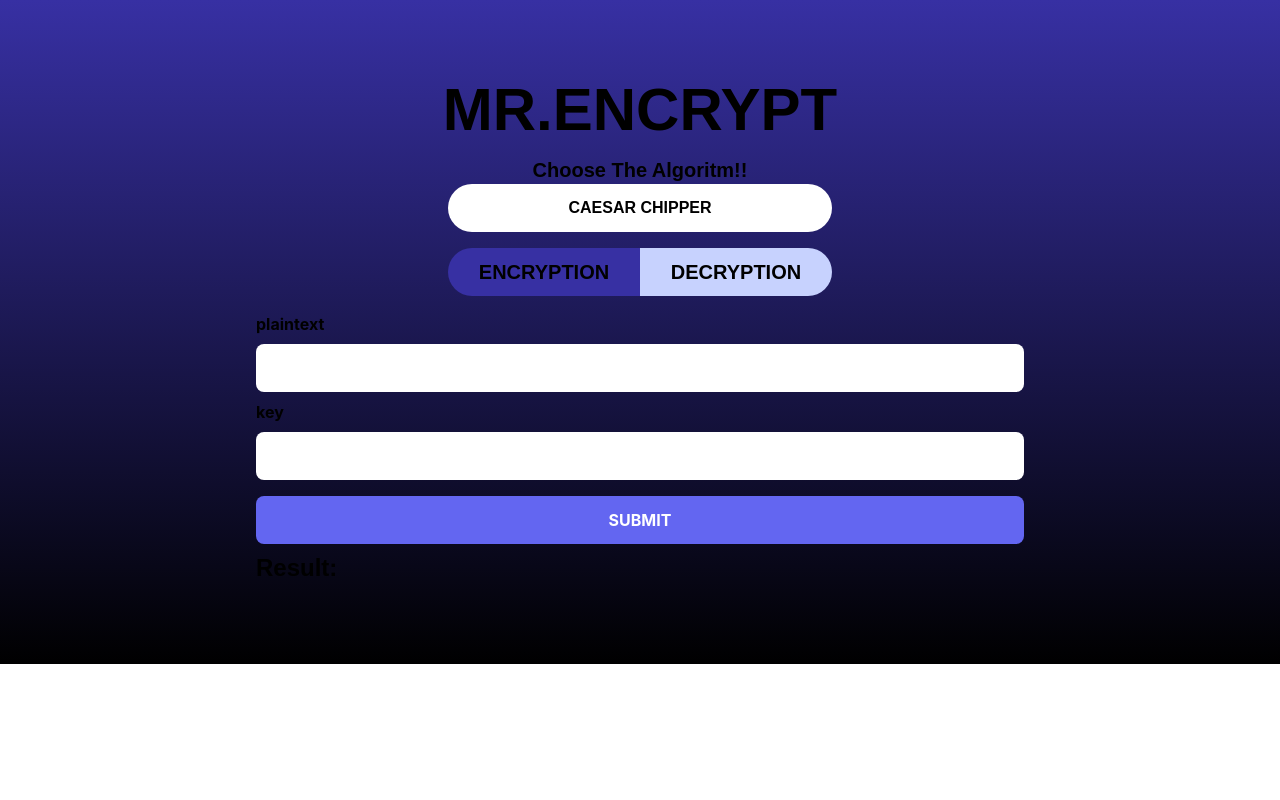
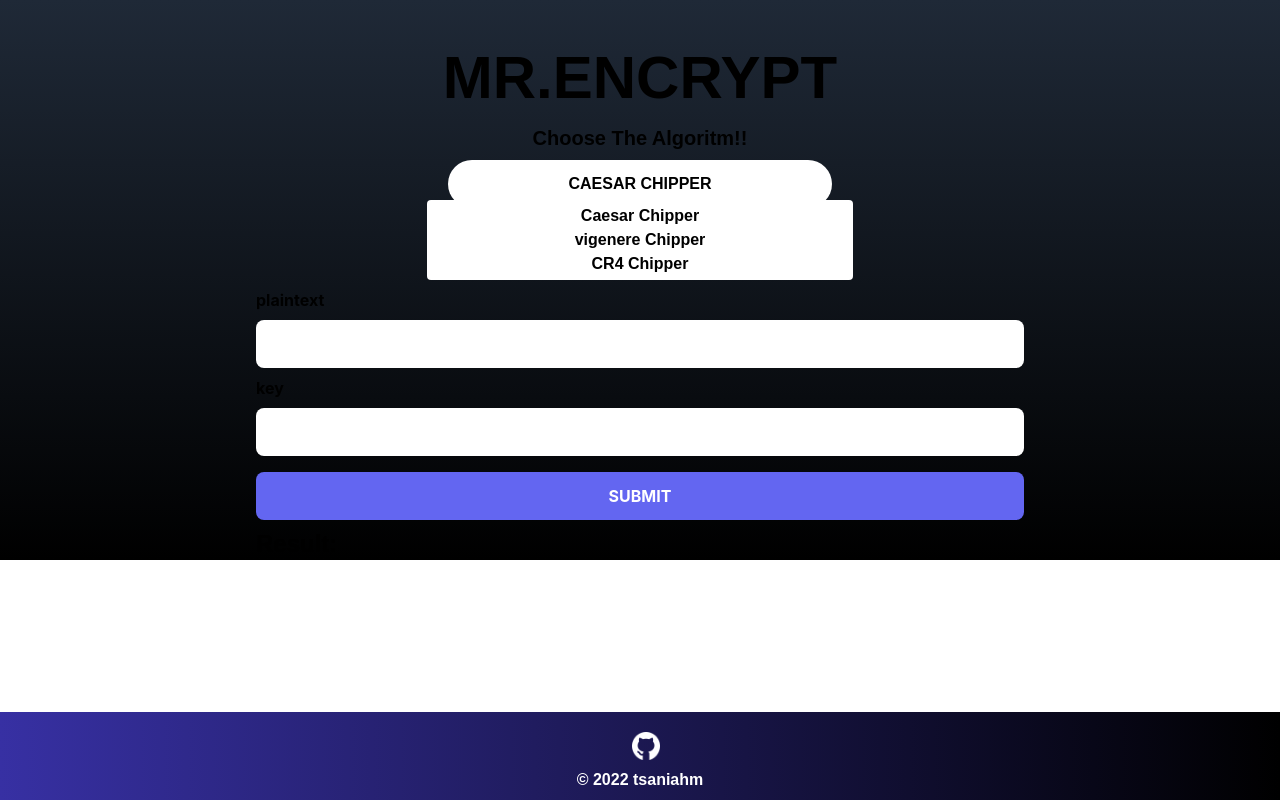
Before and after one commit to tsaniahm/next-encryt, a Next.js app: page / in a window 1280 px wide. Both pictures are taken after a click on the element "CAESAR CHIPPER". Built offline with nearby package versions, Linux system fonts and the light colour scheme.

Commit message:
improve some UI and add logic

```diff
--- /dev/null
+++ b/components/Layout/Layout.js
@@ -0,0 +1,10 @@
+import Footer from "../molecules/Footer/Footer";
+
+export default function Layout({ children }) {
+    return (
+      <>
+        <main>{children}</main>
+        <Footer />
+      </>
+    )
+  }
--- a/components/atoms/text/Paragraph.js
+++ b/components/atoms/text/Paragraph.js
@@ -0,0 +1,49 @@
+import clsx from "clsx";
+
+const P = ({ size, fontWeight, transform, color, children }) => {
+    const sizingClass = clsx({
+        'text-6xl': size === '3xl',
+        'text-5xl': size === '2xl',
+        'text-4xl': size === 'xl',
+        'text-3xl': size === 'lg',
+        'text-2xl': !size || size === 'md',
+        'text-xl': size === 'sm',
+        'text-base': size === 'xs',
+    });
+
+    const fontWeightClass = clsx({
+        'font-bold': fontWeight === 'bold',
+        'font-semibold': fontWeight === 'semibold',
+        'font-medium': !fontWeight || fontWeight === 'normal'
+    })
+
+    const transformClass = clsx({
+        'uppercase': transform === 'uppercase',
+        'lowercase': transform === 'lowercase',
+        'normal-case': !transform || transform === 'normal'
+    })
+
+    const colorClass = clsx({
+        'text-black': color === 'black',
+        'text-white': color === 'white'
+    })
+
+    const baseClass = ' font-poppins font-semibold';
+    const headingClass = `${baseClass} ${sizingClass} ${fontWeightClass} ${transformClass} ${colorClass}`;
+
+    switch (size) {
+        case 'xl':
+            return <p className={headingClass}>{children}</p>;
+        case 'lg':
+            return <p className={headingClass}>{children}</p>;
+        case 'sm':
+            return <p className={headingClass}>{children}</p>;
+        case 'xs':
+            return <p className={headingClass}>{children}</p>;
+
+        default:
+            return <p className={headingClass}>{children}</p>;
+    }
+};
+
+export default P;
--- a/components/atoms/textfield/Input.js
+++ b/components/atoms/textfield/Input.js
@@ -5,7 +5,6 @@ const TextField = ({
     label,
     value,
     placeholder,
-    isRequired = true || false
 }) => (
     <>
         <label htmlFor="input" className="text-base font-bold">{label}</label>
@@ -13,7 +12,6 @@ const TextField = ({
             id="input"
             type={type}
             className="w-full h-12 px-2 my-2 text-black bg-white rounded-lg"
-            isRequired={isRequired}
             onChange={onChange}
             value={value}
             placeholder={placeholder}
--- /dev/null
+++ b/components/molecules/Footer/Footer.js
@@ -0,0 +1,17 @@
+import Image from 'next/image'
+import Heading from "../../atoms/text/Heading"
+
+const Footer = () => {
+    return(
+        <div className="absolute bottom-0 flex flex-col items-center justify-center w-full py-2 h-18 bg-gradient-to-r from-indigo-800 to-black">
+            <div className="flex items-center justify-center w-full h-full">
+                <div className="w-8 h-8 mx-1 mt-3 mb-1">
+                <Image src="/Images/github.png" alt="copy img" width="28" height="28" className="mx-2" />
+                </div>
+            </div>
+            <Heading size="xs" fontWeight="bold" color="white">&#169; 2022 tsaniahm</Heading>
+        </div>
+    )
+}
+
+export default Footer
--- a/components/organism/specificButton/EncryptDecryptButton.js
+++ b/components/organism/specificButton/EncryptDecryptButton.js
@@ -12,10 +12,10 @@ const EncryptDecryptButton = ({type, setType}) => {
 
     return (
         <div className="flex flex-row w-full h-12 my-4 md:w-8/12 xl:w-6/12">
-            <div onClick={handleSetEncrypt} className={`cursor-pointer flex items-center justify-center w-full h-full rounded-l-full ${type === 'encryption' ? 'bg-indigo-800' : 'bg-indigo-200'}`}>
+            <div onClick={handleSetEncrypt} className={`cursor-pointer flex items-center justify-center hover:bg-gray-800 w-full h-full  rounded-l ${type === 'encryption' ?  'border-b-4 border-orange-600' : 'border-white border-b-4'}`}>
                 <Heading size="sm" fontWeight="semibold" transform="uppercase">Encryption</Heading>
             </div>
-            <div  onClick={handleSetDecrypt} className={`cursor-pointer flex flex-row items-center justify-center w-full h-full rounded-r-full ${type === 'encryption' ? 'bg-indigo-200' : 'bg-indigo-800'} `}>
+            <div  onClick={handleSetDecrypt} className={`cursor-pointer flex flex-row items-center justify-center hover:bg-gray-800 w-full h-full  rounded-r ${type !== 'encryption' ?  'border-b-4 border-orange-600' : 'border-white border-b-4'} `}>
                 <Heading size="sm" fontWeight="semibold" transform="uppercase">Decryption</Heading>
             </div>
         </div>
--- /dev/null
+++ b/components/organism/specificDropdown/ChooseAlgoDropdown.js
@@ -0,0 +1,35 @@
+import { useState } from "react";
+import Heading from "../../atoms/text/Heading";
+
+const ChooseAlgoDropdown = () => {
+    const [open, setOpen] = useState(false);
+
+    const handleOpen = () => {
+        setOpen(!open);
+    }
+
+    return (
+        <>
+            <div onClick={handleOpen} className="flex items-center justify-center w-full h-12 bg-white rounded-full cursor-pointer md:w-8/12 xl:w-6/12">
+                <Heading size="xs" fontWeight="bold" transform="uppercase" color="black">Caesar chipper</Heading>
+            </div>
+            {open && (
+                <div className="absolute z-10 w-11/12 bg-white rounded mb-36 md:w-8/12 xl:w-4/12 xl:mb-32">
+                <ul className="flex flex-col items-center justify-center py-1 text-sm text-gray-700 dark:text-gray-200">
+                    <li>
+                        <Heading size="xs" color="black" fontWeight="bold">Caesar Chipper</Heading>
+                    </li>
+                    <li>
+                        <Heading size="xs" color="black" fontWeight="bold">vigenere Chipper</Heading>
+                    </li>
+                    <li>
+                        <Heading size="xs" color="black" fontWeight="bold">CR4 Chipper</Heading>
+                    </li>
+                </ul>
+            </div>
+            )}
+        </>
+    )
+}
+
+export default ChooseAlgoDropdown;
--- /dev/null
+++ b/constants/index.js
@@ -0,0 +1,28 @@
+export const letters = [
+    'a',
+    'b',
+    'c',
+    'd',
+    'e',
+    'f',
+    'g',
+    'h',
+    'i',
+    'j',
+    'k',
+    'l',
+    'm',
+    'n',
+    'o',
+    'p',
+    'q',
+    'r',
+    's',
+    't',
+    'u',
+    'v',
+    'w',
+    'x',
+    'y',
+    'z',
+]
--- a/helpers/CaesarChiper.js
+++ b/helpers/CaesarChiper.js
@@ -1,8 +1,44 @@
+import { letters } from "../constants"
 
-export const Encryption = () =>{
+export const Encryption = (plaintext, key) => {
 
+    let newText = '';
+    let spiltPlaintext = plaintext.split("");
+
+    for(const letter of spiltPlaintext) {
+        if(!letters.includes(letter)){
+            continue
+        }
+
+        const indexLetter = letters.findIndex((item) => item === letter);
+        let indexNewLetter = indexLetter + Number(key);
+
+        if(indexNewLetter > 25){
+            indexNewLetter -= 26;
+        }
+        newText += letters[indexNewLetter];
+    }
+
+    return newText;
 }
 
-export const Decryption = () =>{
+export const Decryption = (chippertext, key) =>{
+    let newText = '';
+    let splitChippertext = chippertext.split("");
 
+    for(const letter of splitChippertext) {
+        if(!letters.includes(letter)){
+            continue
+        }
+
+        const indexLetter = letters.findIndex((item) => item === letter);
+        let indexNewLetter = indexLetter - Number(key);
+
+        if(indexNewLetter > 25){
+            indexNewLetter += 26;
+        }
+        newText += letters[indexNewLetter];
+    }
+
+    return newText;
 }
--- a/package.json
+++ b/package.json
@@ -12,7 +12,8 @@
     "clsx": "^1.2.1",
     "next": "13.0.3",
     "react": "18.2.0",
-    "react-dom": "18.2.0"
+    "react-dom": "18.2.0",
+    "react-hot-toast": "^2.4.0"
   },
   "devDependencies": {
     "autoprefixer": "^10.4.13",
--- a/pages/_app.js
+++ b/pages/_app.js
@@ -1,7 +1,12 @@
+import Layout from '../components/Layout/Layout'
 import '../styles/globals.css'
 
 function MyApp({ Component, pageProps }) {
-  return <Component {...pageProps} />
+  return (
+    <Layout>
+      <Component {...pageProps} />
+    </Layout>
+  )
 }
 
 export default MyApp
--- a/pages/index.js
+++ b/pages/index.js
@@ -1,10 +1,18 @@
 import { useState } from "react"
+
+import Head from 'next/head'
 import Image from 'next/image'
 
+import P from "../components/atoms/text/Paragraph"
+import Heading from "../components/atoms/text/Heading"
 import Button from "../components/atoms/button/Button"
-import Heading from "../components/atoms/text/Heading"
 import TextField from "../components/atoms/textfield/Input"
+import ChooseAlgoDropdown from "../components/organism/specificDropdown/ChooseAlgoDropdown"
 import EncryptDecryptButton from "../components/organism/specificButton/EncryptDecryptButton"
+
+import { Decryption, Encryption } from "../helpers/CaesarChiper"
+
+import toast,{ Toaster } from 'react-hot-toast';
 
 export default function Home() {
   const [inputEncrypt, setInputEncrypt] = useState('')
@@ -21,23 +29,38 @@ export default function Home() {
   }
 
   const onSubmit = () => {
-    setResult(inputEncrypt);
+    if (type === "encryption") {
+      setResult(Encryption(inputEncrypt, key));
+    } else {
+      setResult(Decryption(inputEncrypt, key));
+    }
+  }
+
+  const handleCopyClipboard = () => {
+    if (result?.length !== 0) {
+      navigator.clipboard.writeText(result);
+      toast.success('success to copy')
+    }
   }
 
   return (
-    <div className='flex flex-col items-center justify-center w-full px-5 py-20 sm:px-20 xl:px-64 bg-gradient-to-b from-indigo-800 to-black'>
+    <>
+      <Head>
+        <title>Mr Encrypt</title>
+        <meta property="og:title" content="Mr Encrypt" key="title" />
+      </Head>
+      <div><Toaster/></div>
+      <div className='flex flex-col items-center justify-center w-full px-5 pt-12 sm:px-20 xl:px-64 bg-gradient-to-b from-gray-800 to-black'>
         <div className="hidden md:block">
           <Heading size="3xl" fontWeight="bold" transform="uppercase">Mr.Encrypt</Heading>
         </div>
         <div className="block md:hidden">
           <Heading size="xl" fontWeight="bold" transform="uppercase">Mr.Encrypt</Heading>
         </div>
-      <div className="mt-4">
+        <div className="mt-4 mb-2">
           <Heading size="sm" fontWeight="semibold">Choose The Algoritm!!</Heading>
         </div>
-      <div className="flex items-center justify-center w-full h-12 bg-white rounded-full cursor-pointer md:w-8/12 xl:w-6/12">
-        <Heading size="xs" fontWeight="bold" transform="uppercase" color="black">Caesar chipper</Heading>
-      </div>
+        <ChooseAlgoDropdown />
         <EncryptDecryptButton type={type} setType={setType} />
         <div className="w-full">
           <TextField type="text" label={type === 'encryption' ? 'plaintext' : 'chippertext'} onChange={handleInputEncrypt} />
@@ -48,13 +71,14 @@ export default function Home() {
         <div className="w-full">
           <Button onClick={onSubmit}>Submit</Button>
         </div>
-      <div className="w-full">
+        <div className="w-full ">
           <Heading fontWeight="bold">Result:</Heading>
           <div className="flex">
-          <Heading>{result}</Heading>
-          {result?.length > 0 && (<Image src="/Images/copy.png" alt="copy img" width="28" height="28" className="mx-2" />)}
+            <P>{result}</P>
+            {result?.length > 0 && (<Image src="/Images/copy.png" alt="copy img" width="28" height="28" className="mx-2 cursor-pointer" onClick={handleCopyClipboard} />)}
           </div>
         </div>
       </div>
+    </>
   )
 }
```
Also changed, not shown: public/Images/github.png (added), 1 other file (tests, documents, lock files or other folders). Lines whose indentation alone changed are shown as unchanged.
